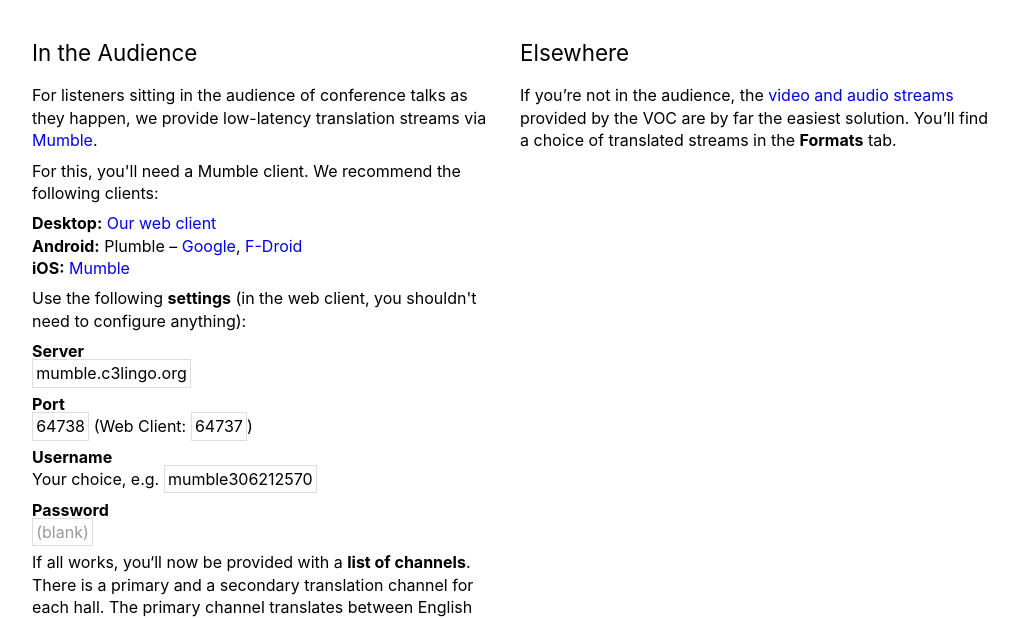
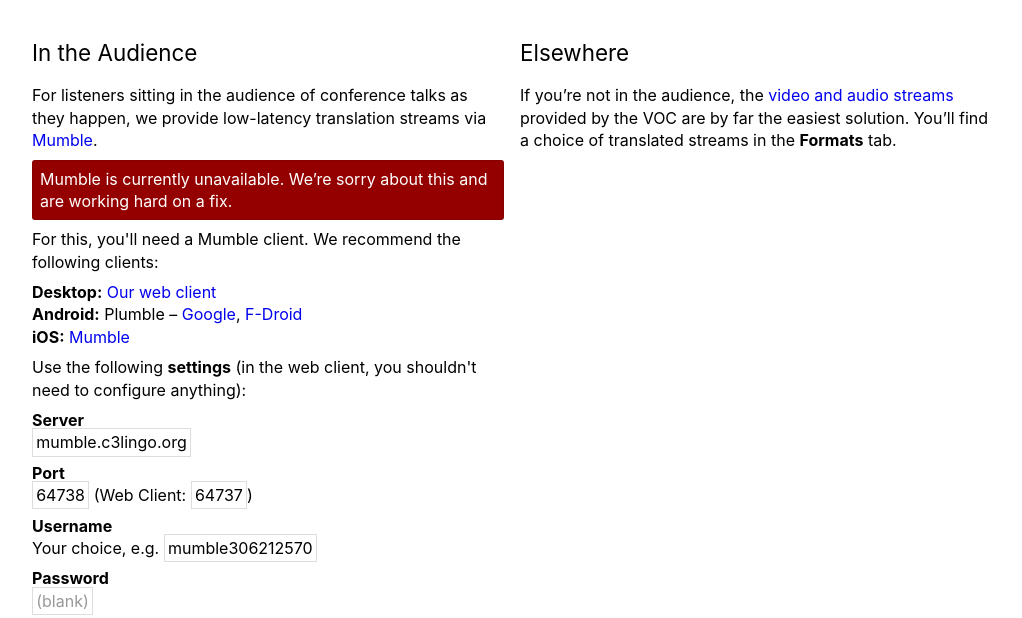
Before and after one commit to c3lingo/c3lingo.org, a plain HTML site: page static/index.html in a window 1280 px wide. Shown: the part 195-813 px from the top of the page, without its empty margins (128-1150 px from the left). Drawn offline with Linux system fonts and the light colour scheme.

Commit message:
Add callout about Mumble outage

```diff
--- a/static/c3lingo.css
+++ b/static/c3lingo.css
@@ -186,3 +186,17 @@ body[lang="en"] [data-lang="de"] {
 body[lang="de"] [data-lang="en"] {
   display: none;
 }
+
+.callout {
+  padding: .5em;
+  box-shadow: inset 0 0 0 1px rgba(0, 0, 0, 0.1);
+  border-radius: 3px;
+}
+.callout--error {
+  background-color: rgb(148, 0, 0);
+  color: #fff;
+}
+.callout--success {
+  background-color: rgb(0, 148, 12);
+  color: #fff;
+}
--- a/static/index.html
+++ b/static/index.html
@@ -27,6 +27,8 @@
               <h2>In the Audience</h2>
               <p>For listeners sitting in the audience of conference talks as they happen, we provide low-latency translation streams
                 via <a href="https://wiki.mumble.info/">Mumble</a>.</p>
+
+              <p class="callout callout--error">Mumble is currently unavailable. We’re sorry about this and are working hard on a fix.</p>
 
               <p>For this, you'll need a Mumble client. We recommend the following clients:</p>
 
@@ -76,6 +78,8 @@
               <h2>Im Publikum</h2>
               <p>Für Menschen, die die Vorträge direkt im Saal verfolgen, bieten wir <a href="https://wiki.mumble.info/">Mumble</a>-Streams
                 mit niedriger Latenz an.</p>
+
+              <p class="callout callout--error">Mumble ist momentan nicht verfügbar. Das tut uns leid; wir arbeiten an der Lösung.</p>
 
               <p>Du benötigst einen Mumble-Client. Wir empfehlen die folgenden Clients:</p>
 
```
